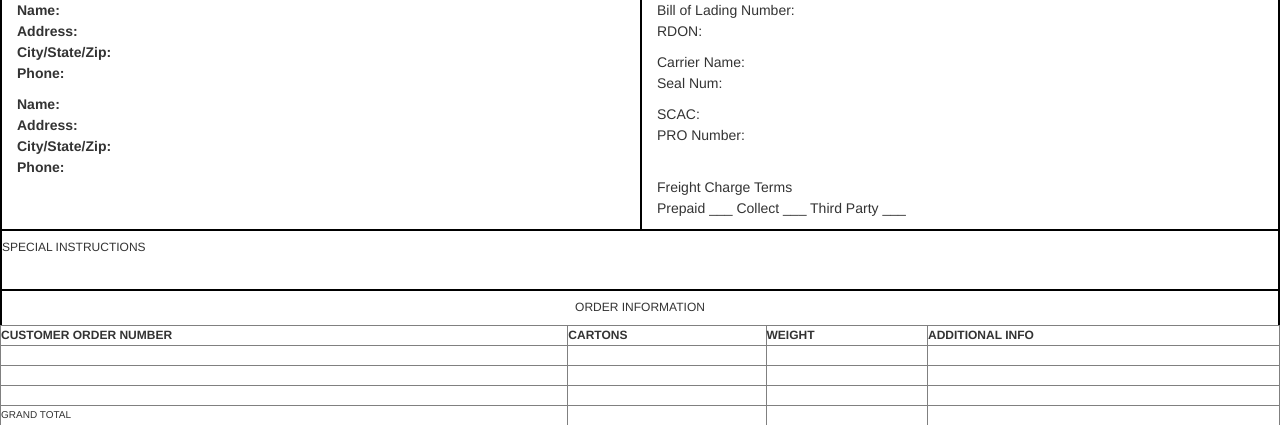
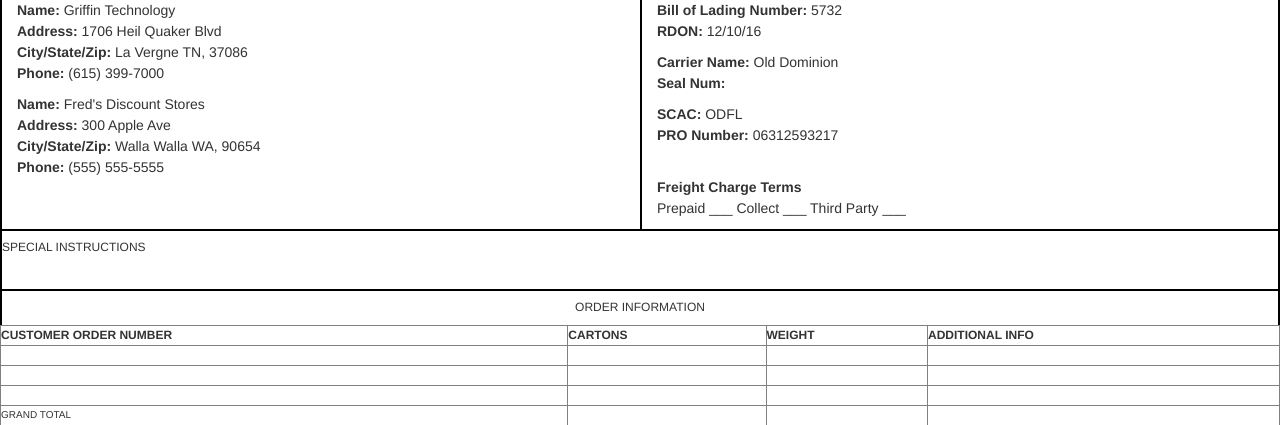
Before and after one commit to pootispenser1985/bolgenerator, a PHP site: page /index.php in a window 1280 px wide. Shown: the part 75-500 px from the top of the page. Run offline with PHP 8.4, Linux system fonts and the light colour scheme; style sheets or scripts are compiled from the project's sources; some libraries are stand-ins or nearby versions.

Commit message:
I think I'm going to experiment with just making this a part of the shipdetailgenerator

```diff
--- a/display.php
+++ b/display.php
@@ -3,22 +3,25 @@
 <head>
 </head>
 <?php
+  $bolnum = 5732;
+  $carrier = 'Old  Dominion';
   $class = 125;
-  $date = 0;
+  $date = '12/6/16';
   $nmfc = '63035-00';
-  $pronum = '';
-  $rdon = 0;
+  $pronum = '06312593217';
+  $rdon = '12/10/16';
+  $scac = 'ODFL';
   $shipper = array(
-    'name' => "",
-    'address' => "",
-    'citystatezip' => "",
-    'phone' => ""
+    'name' => "Griffin Technology",
+    'address' => "1706 Heil Quaker Blvd",
+    'citystatezip' => "La Vergne TN, 37086",
+    'phone' => "(615) 399-7000"
   );
   $consignee = array(
-    'name' => "",
-    'address' => "",
-    'citystatezip' => "",
-    'phone' => ""
+    'name' => "Fred's Discount Stores",
+    'address' => "300 Apple Ave",
+    'citystatezip' => "Walla Walla WA, 90654",
+    'phone' => "(555) 555-5555"
   );
 ?>
 <body>
@@ -51,19 +54,19 @@
       </div>
       <div class="col-xs-6" id="refnums">
         <p>
-          Bill of Lading Number: <br>
-          RDON:
+          <b>Bill of Lading Number: </b><?php echo $bolnum; ?><br>
+          <b>RDON: </b><?php echo $rdon; ?>
         </p>
         <p>
-          Carrier Name: <br>
-          Seal Num:
+          <b>Carrier Name:</b> <?php echo $carrier; ?><br>
+          <b>Seal Num: </b>
         </p>
         <p>
-          SCAC: <br>
-          PRO Number: <br><br>
+          <b>SCAC: </b><?php echo $scac; ?><br>
+          <b>PRO Number: </b><?php echo $pronum; ?><br><br>
         </p>
         <p>
-          Freight Charge Terms <br>
+          <b>Freight Charge Terms </b><br>
           Prepaid ___ Collect ___ Third Party ___
         </p>
       </div>
```
